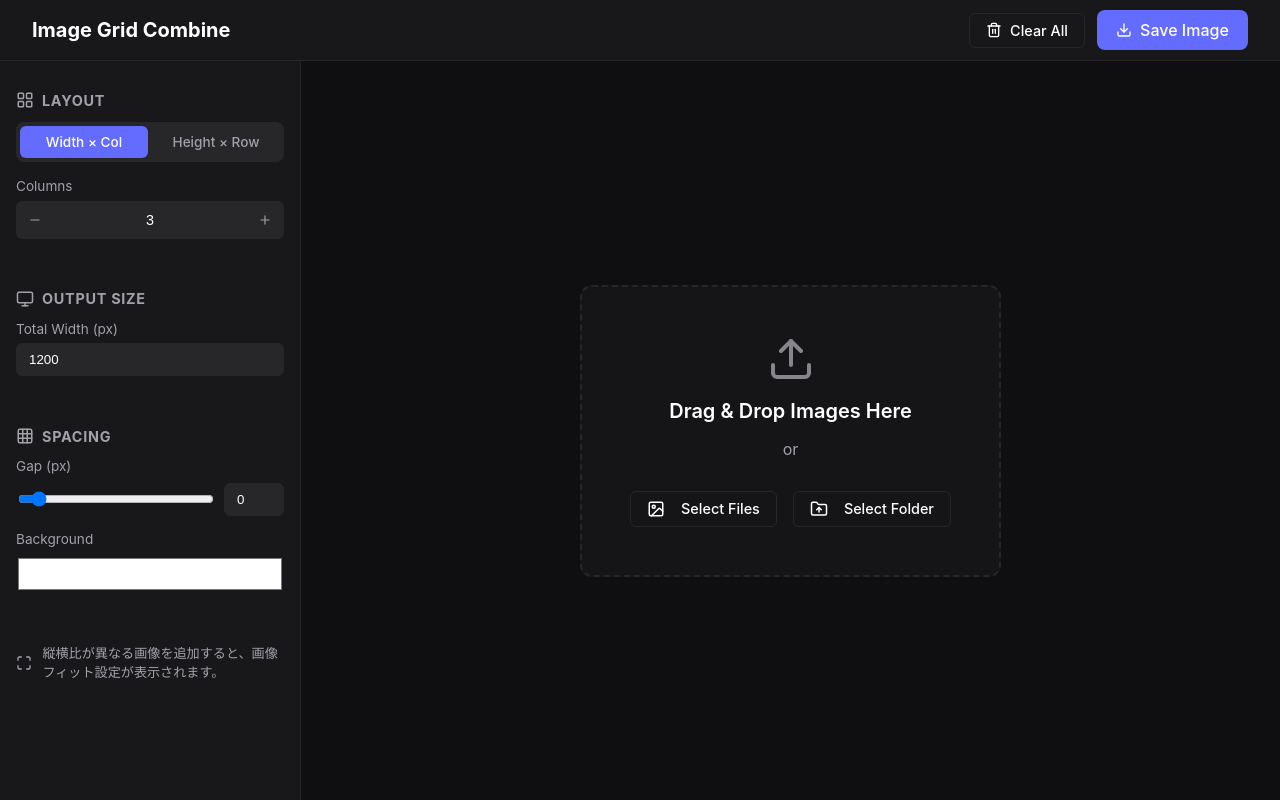
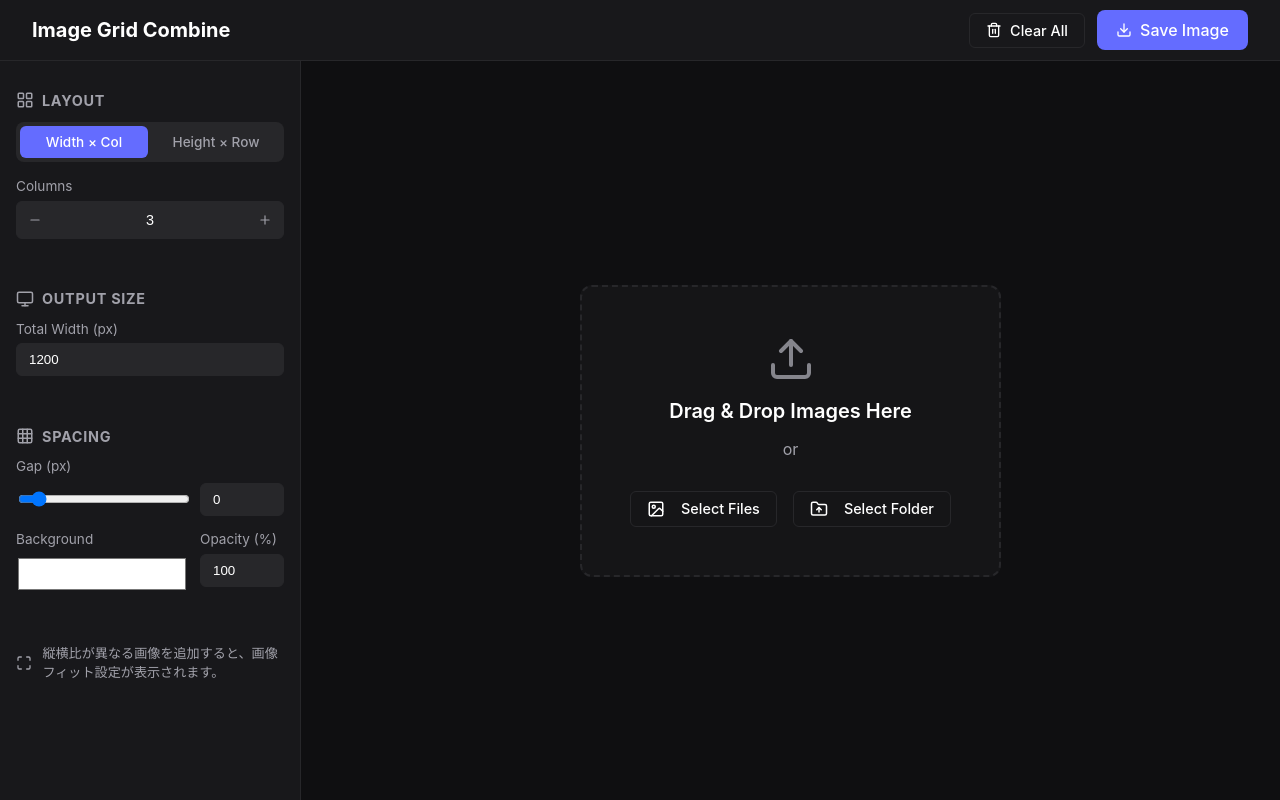
Before and after one commit to senu3/Image-Grid-Combine, a React (Vite) app: page / in a window 1280 px wide. Built offline with nearby package versions, Linux system fonts and the light colour scheme.

Commit message:
Add background opacity controls

```diff
--- a/src/App.jsx
+++ b/src/App.jsx
@@ -30,12 +30,17 @@ const DEFAULT_SETTINGS = {
   cols: 3,
   gap: 0,
   backgroundColor: '#ffffff',
+  backgroundAlpha: 100,
   fitMode: 'average',
   anchor: 'center'
 }
 
 function getStoredNumber(value, fallback) {
   return typeof value === 'number' && Number.isFinite(value) ? value : fallback
+}
+
+function getStoredPercent(value, fallback) {
+  return Math.min(100, Math.max(0, getStoredNumber(value, fallback)))
 }
 
 function normalizeStoredSettings(candidate) {
@@ -51,6 +56,7 @@ function normalizeStoredSettings(candidate) {
     backgroundColor: typeof nextSettings.backgroundColor === 'string'
       ? nextSettings.backgroundColor
       : DEFAULT_SETTINGS.backgroundColor,
+    backgroundAlpha: getStoredPercent(nextSettings.backgroundAlpha, DEFAULT_SETTINGS.backgroundAlpha),
     fitMode: VALID_FIT_MODES.has(nextSettings.fitMode) ? nextSettings.fitMode : DEFAULT_SETTINGS.fitMode,
     anchor: VALID_ANCHORS.has(nextSettings.anchor) ? nextSettings.anchor : DEFAULT_SETTINGS.anchor
   }
--- a/src/components/ControlPanel.css
+++ b/src/components/ControlPanel.css
@@ -58,6 +58,43 @@
 .input-group label {
     font-size: 0.85rem;
     color: var(--text-secondary);
+}
+
+.range-input-row {
+    display: flex;
+    align-items: center;
+    gap: 8px;
+}
+
+.range-input {
+    flex: 1;
+}
+
+.range-value-input {
+    flex: 0 0 84px;
+    min-width: 84px;
+    width: 84px;
+}
+
+.spacing-background-row {
+    display: flex;
+    align-items: flex-start;
+    gap: 0.75rem;
+}
+
+.spacing-background-color {
+    flex: 1;
+    min-width: 0;
+}
+
+.spacing-background-opacity {
+    flex: 0 0 84px;
+    min-width: 84px;
+    margin-bottom: 0;
+}
+
+.opacity-value-input {
+    width: 100%;
 }
 
 .control-label {
@@ -429,6 +466,15 @@
     .mobile-clear-all-section {
         display: block;
     }
+
+    .spacing-background-row {
+        flex-wrap: wrap;
+        gap: 0.65rem;
+    }
+
+    .spacing-background-opacity {
+        flex-basis: 84px;
+    }
 }
 
 @media (min-width: 769px) {
--- a/src/components/ControlPanel.jsx
+++ b/src/components/ControlPanel.jsx
@@ -176,7 +176,7 @@ export default function ControlPanel({
                     <h3><Grid3x3 size={18} /> Spacing</h3>
                     <div className="input-group">
                         <label>Gap (px)</label>
-                        <div style={{ display: 'flex', gap: '8px', alignItems: 'center' }}>
+                        <div className="range-input-row">
                             <input
                                 type="range"
                                 name="gap"
@@ -184,7 +184,7 @@ export default function ControlPanel({
                                 onChange={handleChange}
                                 min="0"
                                 max="30"
-                                style={{ flex: 1 }}
+                                className="range-input"
                             />
                             <input
                                 type="number"
@@ -193,11 +193,12 @@ export default function ControlPanel({
                                 onChange={handleChange}
                                 min="0"
                                 max="100"
-                                style={{ width: '60px' }}
+                                className="range-value-input"
                             />
                         </div>
                     </div>
-                    <div className="input-group">
+                    <div className="spacing-background-row">
+                        <div className="input-group spacing-background-color">
                             <label>Background</label>
                             <input
                                 type="color"
@@ -205,6 +206,19 @@ export default function ControlPanel({
                                 value={settings.backgroundColor}
                                 onChange={handleChange}
                             />
+                        </div>
+                        <div className="input-group spacing-background-opacity">
+                            <label>Opacity (%)</label>
+                            <input
+                                type="number"
+                                name="backgroundAlpha"
+                                value={settings.backgroundAlpha}
+                                onChange={handleChange}
+                                min="0"
+                                max="100"
+                                className="opacity-value-input"
+                            />
+                        </div>
                     </div>
                 </div>
 
--- a/src/components/PreviewCanvas.jsx
+++ b/src/components/PreviewCanvas.jsx
@@ -27,6 +27,7 @@ import {
 import { CSS } from '@dnd-kit/utilities';
 import { calculateLayout } from '../utils/gridLayout';
 import { calculateRenderDimensions, calculateRenderPosition } from '../utils/anchor';
+import { toRgbaColor } from '../utils/color';
 import './PreviewCanvas.css';
 
 const SORT_DETAILS = {
@@ -582,6 +583,7 @@ export default function PreviewCanvas({
 
         return calculateLayout(loadedImages, settings);
     }, [hasPendingImageMetadata, images.length, loadedImages, settings]);
+    const backgroundFillColor = toRgbaColor(settings.backgroundColor, settings.backgroundAlpha);
 
     const autoFitZoom = useMemo(() => {
         if (
@@ -756,7 +758,7 @@ export default function PreviewCanvas({
             return;
         }
 
-        ctx.fillStyle = settings.backgroundColor;
+        ctx.fillStyle = backgroundFillColor;
         ctx.fillRect(0, 0, canvas.width, canvas.height);
 
         exportLayout.cells.forEach((cell) => {
@@ -794,7 +796,7 @@ export default function PreviewCanvas({
         setTimeout(() => {
             URL.revokeObjectURL(downloadUrl);
         }, 0);
-    }, [ensureImageAsset, images, onError, onErrorClear, onToast, settings]);
+    }, [backgroundFillColor, ensureImageAsset, images, onError, onErrorClear, onToast, settings]);
 
     useEffect(() => {
         onSaveActionChange?.(handleDownload);
@@ -889,7 +891,7 @@ export default function PreviewCanvas({
                                 height: layout.totalHeight,
                                 transform: `scale(${zoom})`,
                                 transformOrigin: '0 0',
-                                backgroundColor: settings.backgroundColor,
+                                backgroundColor: backgroundFillColor,
                                 position: 'absolute',
                                 top: 0,
                                 left: 0
--- /dev/null
+++ b/src/utils/color.js
@@ -0,0 +1,28 @@
+function normalizeHexColor(hexColor) {
+    if (typeof hexColor !== 'string') {
+        return 'ffffff';
+    }
+
+    const normalized = hexColor.trim().replace(/^#/, '');
+
+    if (/^[0-9a-fA-F]{6}$/.test(normalized)) {
+        return normalized;
+    }
+
+    if (/^[0-9a-fA-F]{3}$/.test(normalized)) {
+        return normalized.split('').map((char) => `${char}${char}`).join('');
+    }
+
+    return 'ffffff';
+}
+
+export function toRgbaColor(hexColor, alphaPercent = 100) {
+    const normalizedHex = normalizeHexColor(hexColor);
+    const alpha = Math.min(100, Math.max(0, Number.isFinite(alphaPercent) ? alphaPercent : 100)) / 100;
+
+    const red = parseInt(normalizedHex.slice(0, 2), 16);
+    const green = parseInt(normalizedHex.slice(2, 4), 16);
+    const blue = parseInt(normalizedHex.slice(4, 6), 16);
+
+    return `rgba(${red}, ${green}, ${blue}, ${alpha})`;
+}
```
Also changed, not shown: 1 other file (tests, documents, lock files or other folders). Lines whose indentation alone changed are shown as unchanged.
